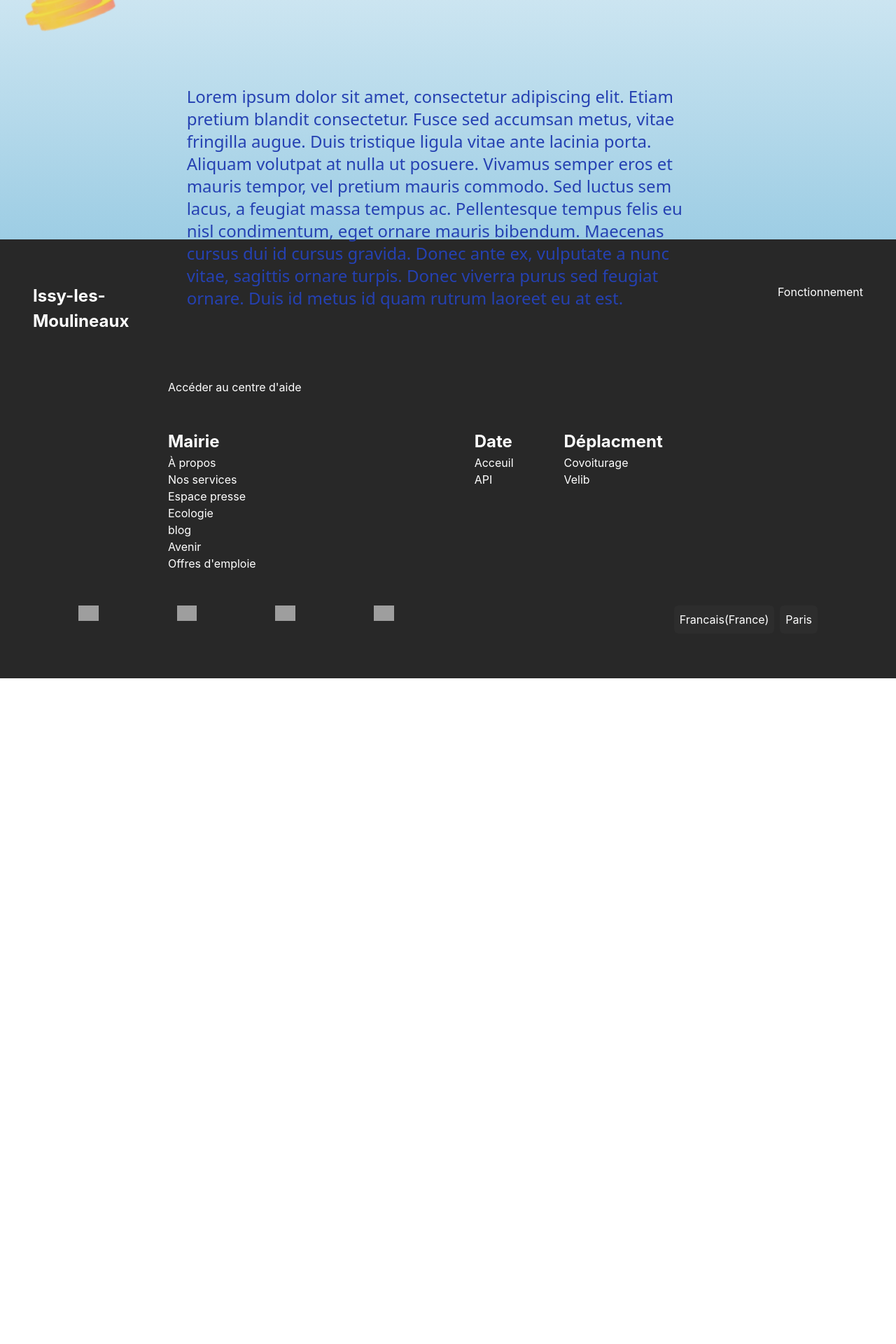
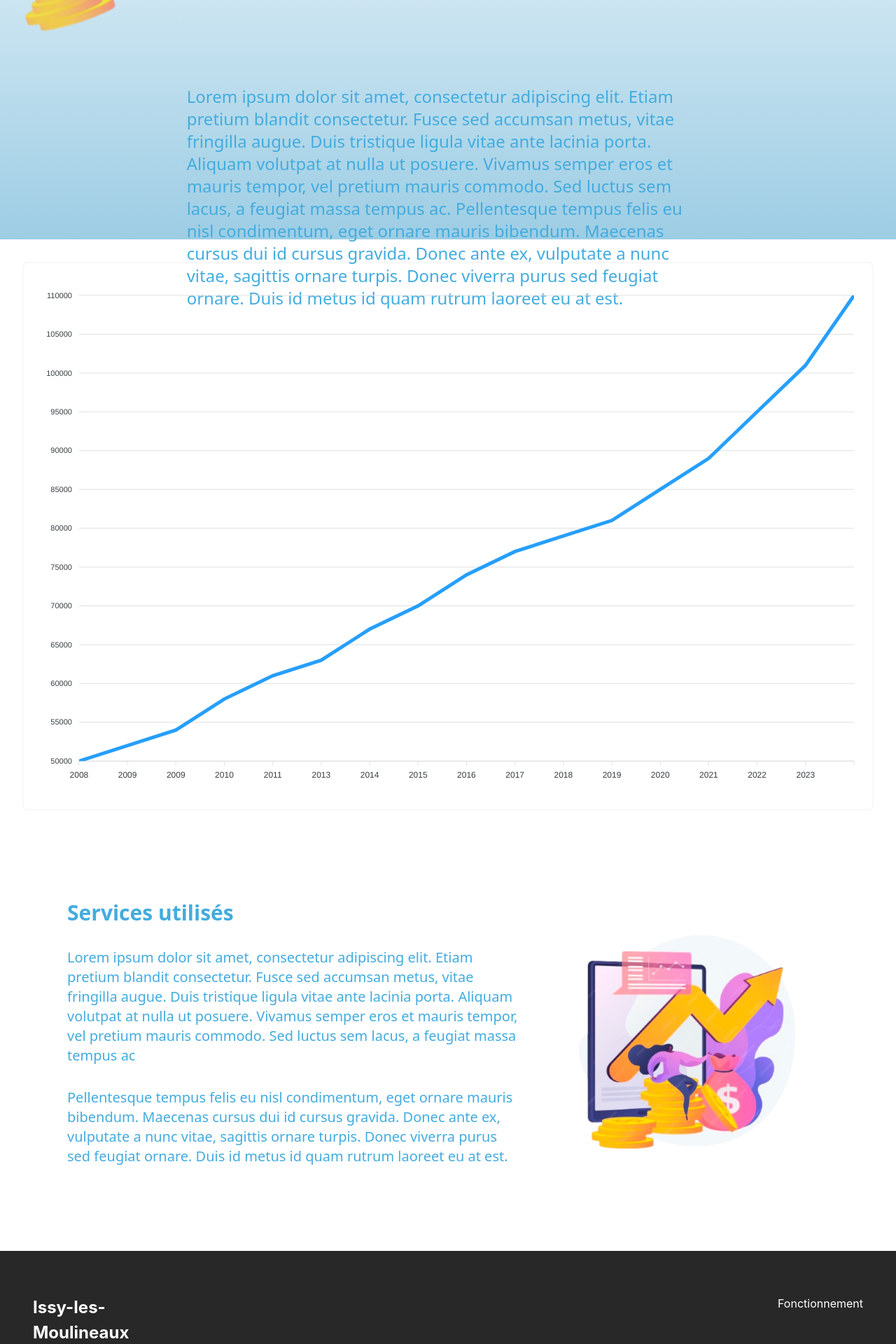
Before and after one commit to Cosmeak/iim-master-1, a SvelteKit app: page /expenses in a window 1280 px wide. Shown: the part 800-2720 px from the top of the page at 70% size. Before the commit the page ends 1769 px from the top, so only its background shows below. Built offline with nearby package versions, Linux system fonts and the light colour scheme; grey boxes are pictures that could not be loaded.

Commit message:
feat: expenses page
It's just a mockup for the moment, no data are get for apis

```diff
--- a/src/lib/ApexCharts.svelte
+++ b/src/lib/ApexCharts.svelte
@@ -3,9 +3,9 @@
   import ApexCharts from "apexcharts";
 
   // Props
-  export let options: Object;
+  export let options: Object = {}; // For all options available, please refer to this official documentation: https://apexcharts.com/docs/options/#
   export let type: String = "line";
-  export let series: Array<any> = [];
+  export let series: Array<any>;
   export let width: String = "100%";
   export let height: String = "auto";
 
@@ -39,6 +39,7 @@
     chart = new ApexCharts(container, chartOptions);
     chart.render();
   }
+  // -- TODO: add events handling and api function from apexcharts lib
 </script>
 
 <div bind:this={container} />
--- a/src/routes/expenses/+page.svelte
+++ b/src/routes/expenses/+page.svelte
@@ -1,6 +1,24 @@
+<script lang="ts">
+  import ApexCharts from "$lib/ApexCharts.svelte";
+
+  const chartOptions = {
+    legend: { show: false },
+    chart: {
+      toolbar: { show: false },
+    },
+    xaxis: {
+      categories: [2008,2009,2009,2010,2011,2013,2014,2015,2016,2017,2018,2019,2020,2021,2022,2023]
+    }
+  };
+  const chartSeries: Array<any> = [{
+    serie: 'Dépenses par année',
+    data: [50000,52000,54000,58000,61000,63000,67000,70000,74000,77000,79000,81000,85000,89000,95000,101000,110000],
+  }]
+</script>
+
 <section class="w-full h-screen bg-gradient-to-b from-white from-10% to-[#9DCDE4] flex justify-center items-center relative">
   <div class="w-7/12 flex flex-col gap-32">
-    <h4 class="text-blue text-4xl font-semibold text-center">Dépenses de fonctionnement d'Issy-les-Moulineaux par types de services à la population</h4>
+    <h2 class="text-blue text-4xl font-semibold text-center">Dépenses de fonctionnement d'Issy-les-Moulineaux par types de services à la population</h2>
 
     <div class="flex justify-between">
       <div class="px-12 py-16 rounded-lg text-white bg-[#8BCBEA] text-5xl text-center">
@@ -24,9 +42,30 @@
     </p>
   </div>
 
-  <img src="assets/expenses-hero.svg" class="absolute -left-44 -translate-y-1/2 top-1/3 h-10/12">
+  <img src="/assets/expenses-hero.svg" class="absolute -left-44 -translate-y-1/2 top-1/3 h-10/12" alt="">
 </section>
 
-<section>
+<section class="p-8">
+  <div class="p-4 border-2 border-lightgray rounded-lg">
+    <ApexCharts
+      series={chartSeries}
+      options={chartOptions}
+      height="700px"
+    />
+  </div>
+</section>
 
+<section class="text-blue p-24 flex gap-8">
+  <div>
+    <h2 class="text-3xl font-bold">Services utilisés</h2>
+    <p class="pt-8 text-xl">
+      Lorem ipsum dolor sit amet, consectetur adipiscing elit. Etiam pretium blandit consectetur. Fusce sed accumsan metus, vitae fringilla augue. Duis tristique ligula vitae ante lacinia porta. Aliquam volutpat at nulla ut posuere. Vivamus semper eros et mauris tempor, vel pretium mauris commodo. Sed luctus sem lacus, a feugiat massa tempus ac
+    </p>
+
+    <p class="pt-8 text-xl">
+      Pellentesque tempus felis eu nisl condimentum, eget ornare mauris bibendum. Maecenas cursus dui id cursus gravida. Donec ante ex, vulputate a nunc vitae, sagittis ornare turpis. Donec viverra purus sed feugiat ornare. Duis id metus id quam rutrum laoreet eu at est.
+    </p>
+  </div>
+
+  <img src="/assets/expenses-services.svg" alt="">
 </section>
--- a/tailwind.config.js
+++ b/tailwind.config.js
@@ -19,8 +19,8 @@ export default {
 				light: '',
 			},
 			blue: {
-				DEFAULT: '#2541B2',
-				dark: '',
+				DEFAULT: '#43ACDF',
+				dark: '#2541B2',
 				light: '',
 			},
 			yellow: {
```
Also changed, not shown: static/assets/expenses-services.svg (added).
